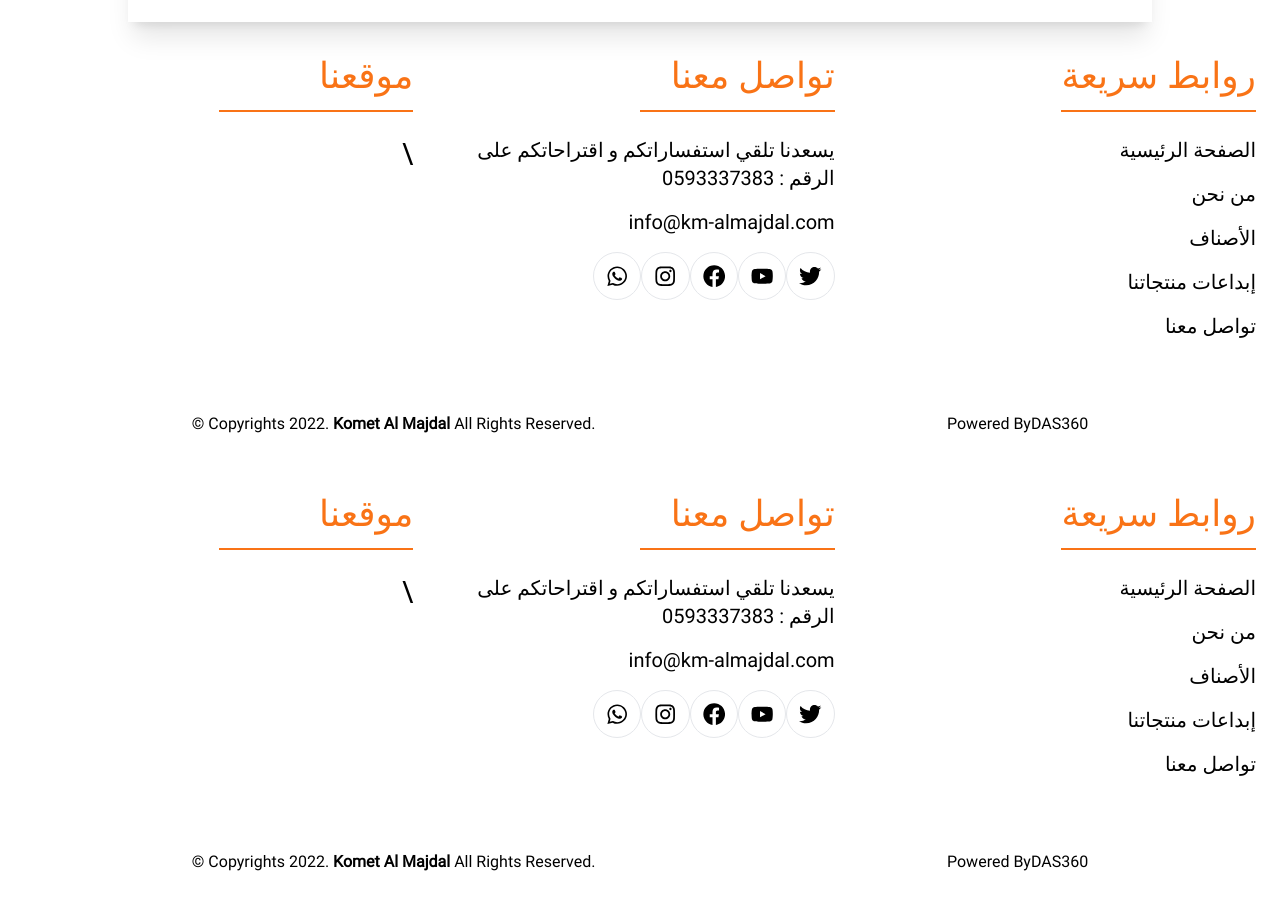
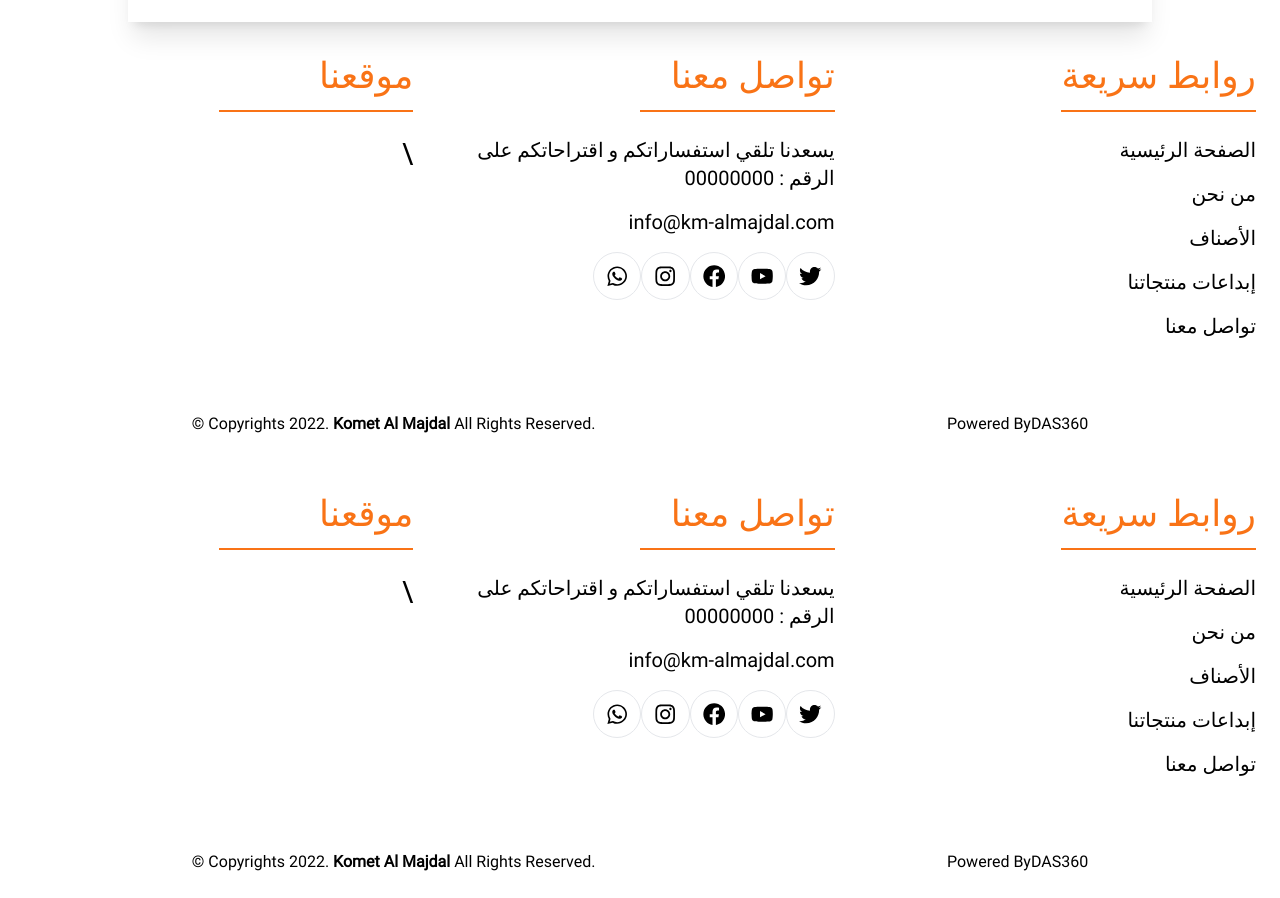
Before and after one commit to ninaismail/mykmalmajdalnextjs, a Next.js app: page /checkout in a window 1280 px wide. Shown: the part 1623-2521 px from the top of the page. Built offline with nearby package versions, Linux system fonts and the light colour scheme; no server answers.

Commit message:
added mailto:

```diff
--- a/components/layout/footer.js
+++ b/components/layout/footer.js
@@ -1,6 +1,9 @@
 import Link from "next/link";
+
 import {FaInstagram,FaYoutube,FaFacebook,FaWhatsapp,FaTwitter} from 'react-icons/fa'
 function Footer() {
+    const mailtoHref = "mailto:najatt.ismail@gmail.com?subject=SendMail&body=Description";
+    const teltoHref = "tel:71043224"
     return (
 <footer>
     <div className="flex flex-wrap md:flex-nowrap gap-8 py-8 px-6">
@@ -32,11 +35,11 @@ function Footer() {
             </h2>
             <ul className='font-Roboto'>
                 <li className="mb-4 md:text-xl text-l">
-                    <Link href="#" className="hover:text-orange-500">يسعدنا تلقي استفساراتكم و اقتراحاتكم
-                    على الرقم : 0593337383</Link>
+                   يسعدنا تلقي استفساراتكم و اقتراحاتكم
+                    على الرقم : <Link href={teltoHref} className="hover:text-orange-500">00000000</Link>
                 </li>
                 <li className="mb-4 md:text-xl text-l">
-                    <Link href="#" className="hover:text-orange-500">info@km-almajdal.com</Link>
+                    <Link href={mailtoHref} className="hover:text-orange-500">info@km-almajdal.com</Link>
                 </li>
                 <li className="mb-4 flex">
                 <Link href="#"className='border rounded-full p-3 hover:bg-orange-300'>
```
